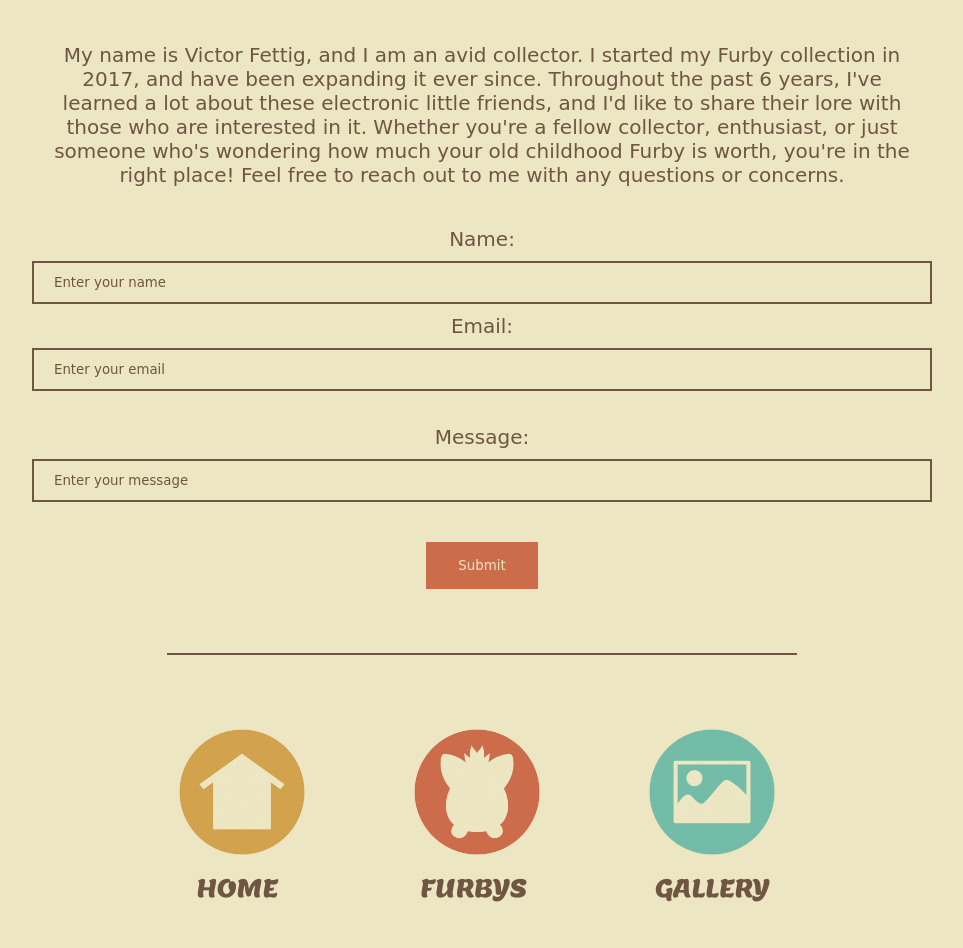
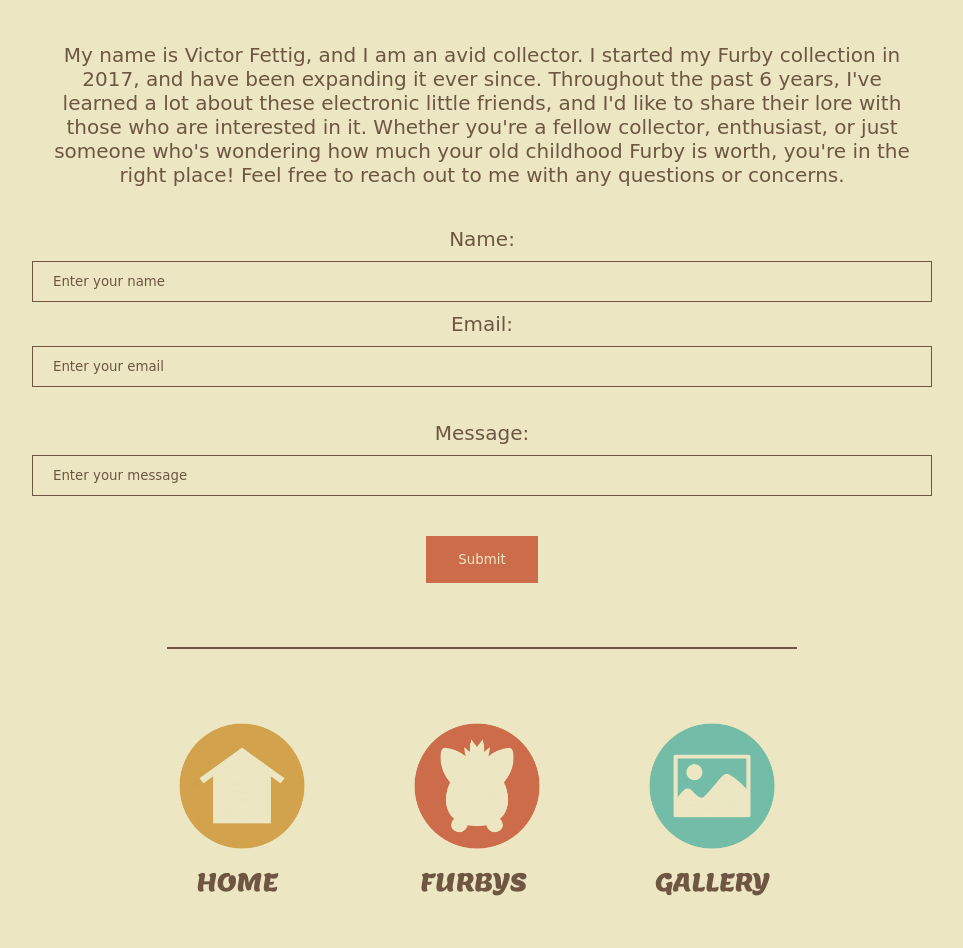
Before and after one commit to vicfet/Cult-of-Furby, a plain HTML site: page contact.html in a window 1280 px wide. Shown: the part 698-1646 px from the top of the page, without its empty margins (158-1121 px from the left). Drawn offline with Linux system fonts and the light colour scheme; a web font is replaced by a local one.

Commit message:
Update styles.css

```diff
--- a/styles.css
+++ b/styles.css
@@ -79,7 +79,7 @@
   width: 100%;
   padding: 12px 20px;
   margin: 10px 0px;
-    border: 2px solid #6E5643;
+    border: 1px solid #6E5643;
   box-sizing: border-box;
     background-color: #ECE7C2;
     color: #6E5643;
```
